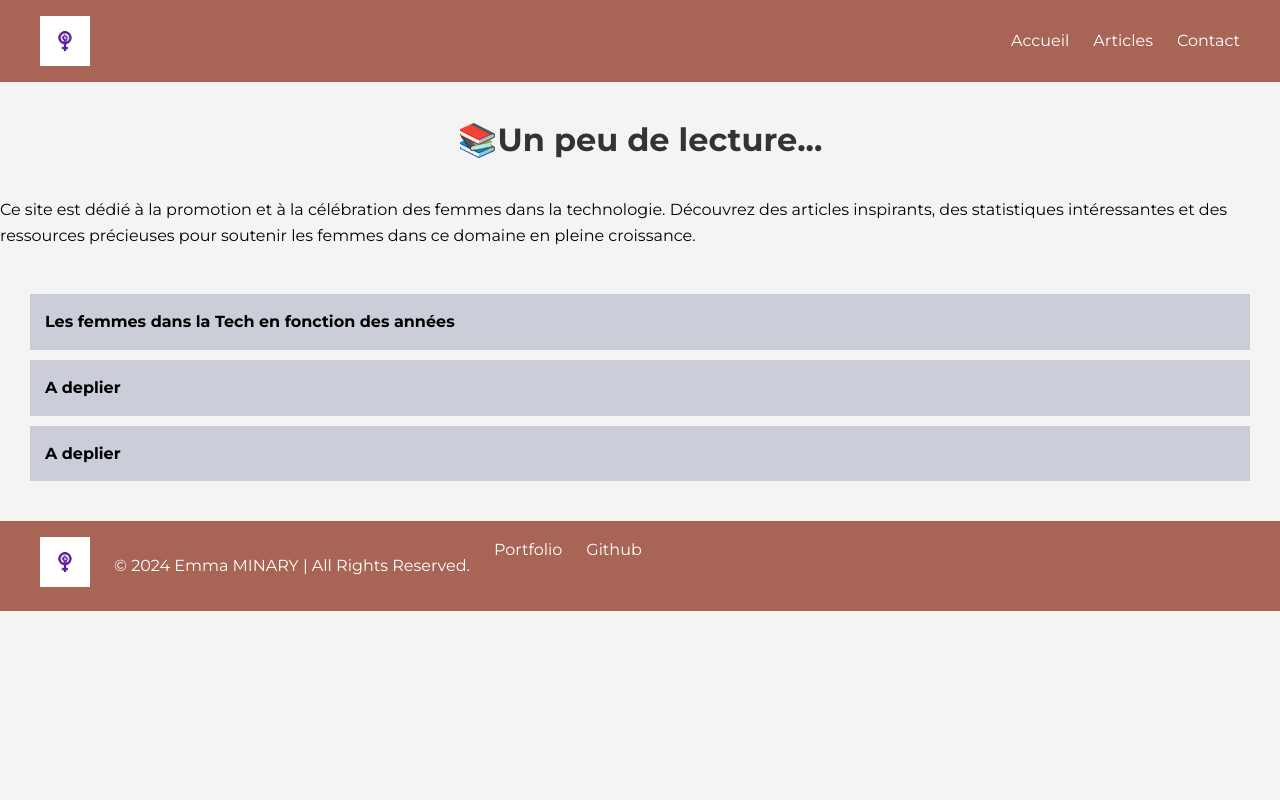
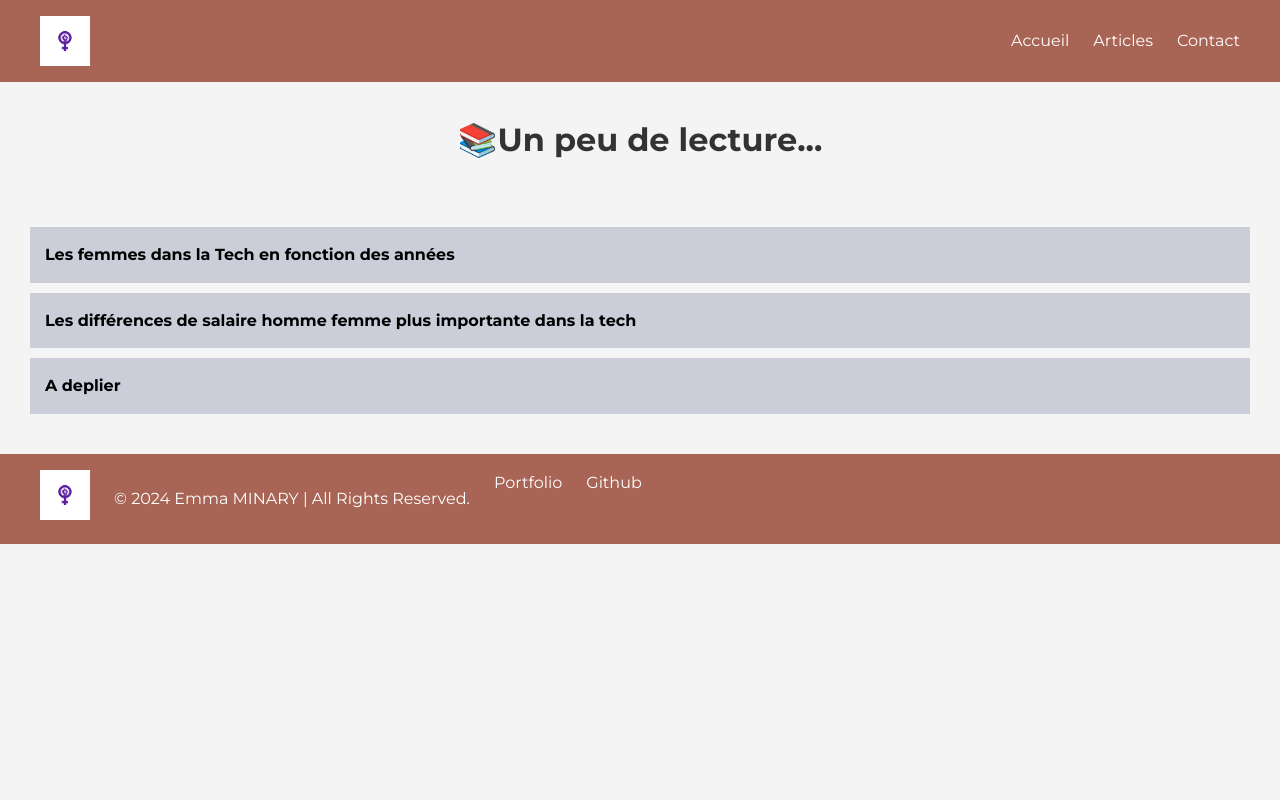
Before and after one commit to maeminar/js-sororitech-project, a plain HTML site: page articles.html in a window 1280 px wide. Drawn offline with nearby package versions, Linux system fonts and the light colour scheme.

Commit message:
add articles equality salary

```diff
--- a/articles.html
+++ b/articles.html
@@ -22,7 +22,6 @@
     </header>
     <main>
     <h1>📚Un peu de lecture...</h1>
-    <p>Ce site est dédié à la promotion et à la célébration des femmes dans la technologie. Découvrez des articles inspirants, des statistiques intéressantes et des ressources précieuses pour soutenir les femmes dans ce domaine en pleine croissance.</p>
     <!-- <section id="menu-articles">
       <ul>
           <li><a href="#section1">Les femmes dans la tech, en graphique</a></li>
@@ -42,10 +41,12 @@
         </div>
       </div>
       <div class="accordeon_item">
-        <div class="accordeon_header">A deplier</div>
+        <div class="accordeon_header">Les différences de salaire homme femme plus importante dans la tech</div>
         <div class="accordeon_content">
-          <p>Texte qui apparait 2 !</p>
-        </div>
+          <p>Une étude sur le salaire des femmes du secteur IT en Europe, réalisée par 50inTech et le cabinet Figures, révèle que la différence de salaire homme femme dans le secteur IT est de 19,6 % en 2022. Soit un taux plus élevé que la moyenne, puisque cet écart atteint 15,5 % tous secteurs d’activité confondus, selon l’INSEE (Institut National de la Statistique et des Etudes Economiques).
+            La tech a donc encore des efforts à faire pour atteindre l’équité salariale. Les femmes en ont bien conscience. Une enquête menée lors du Web Summit à Lisbonne en 2022 a révélé que 67% des femmes qui travaillent dans le secteur IT estiment être injustement payées par rapport à leurs homologues masculins.
+            <br> <br>L'une des principales raisons des inégalités salariales dans la tech tient dans la sous-représentation des femmes dans ce domaine. Effectivement, en France, seulement 30 % des salariés du secteur numérique sont des femmes, alors qu’elles représentent 57 % des diplômés de l'enseignement supérieur. <br> <br>Source : https://www.free-work.com/fr/tech-it/blog/actualites-informatiques/difference-de-salaire-homme-femme-quelles-evolutions-dans-la-tech</p>
+          </div>
       </div>
       <div class="accordeon_item">
         <div class="accordeon_header">A deplier</div>
```
